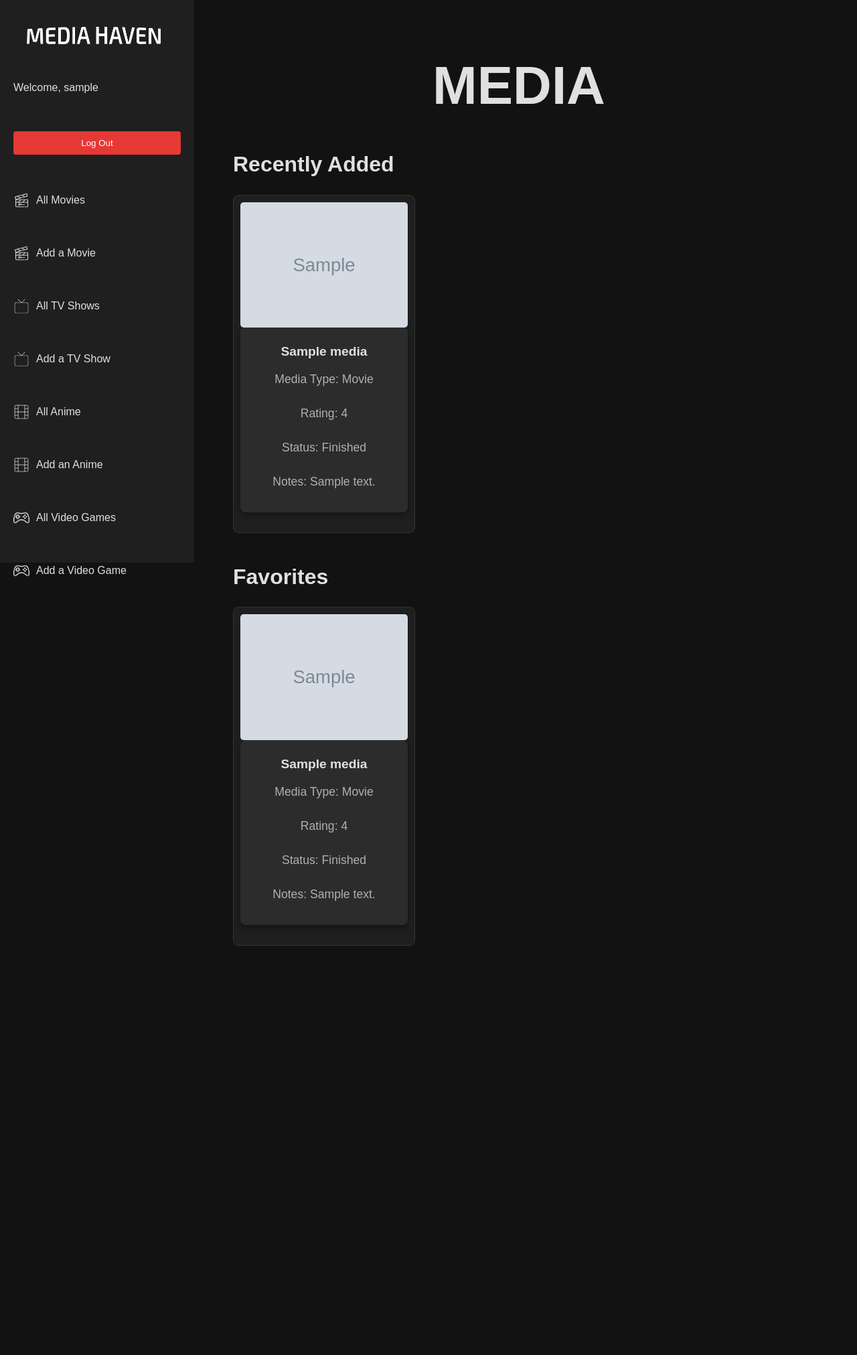
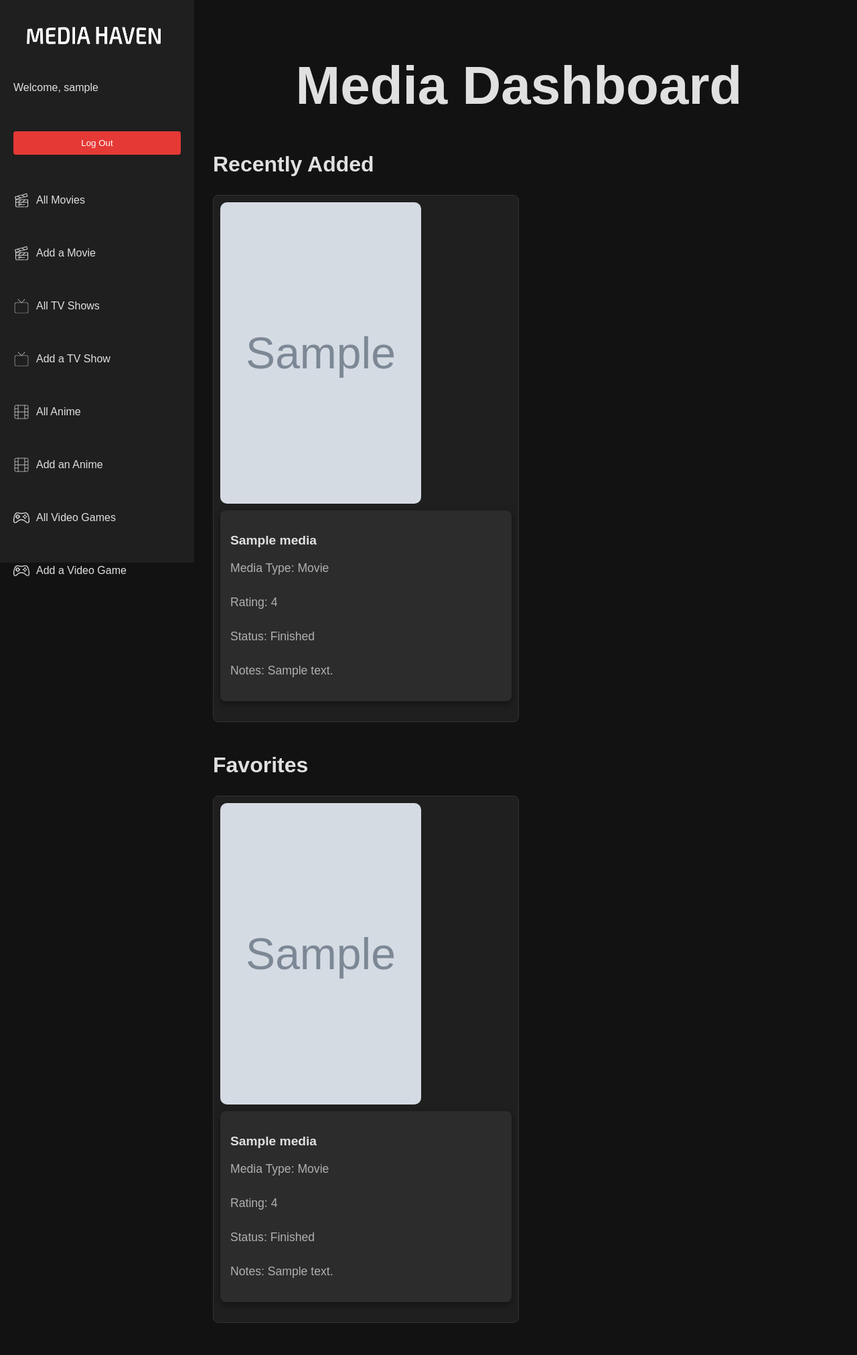
Before and after one commit to Lucas-Sloan/media-haven, a Django app: page /dashboard/ in a window 1280 px wide. Shown: the whole page at 67% size. Before the commit the page ends 1412 px from the top, so only its background shows below. Run offline with Django 5.2, Linux system fonts and the light colour scheme; a user stored in the database is signed in; tables that the repository leaves empty hold one stand-in row (values such as "Sample post"); grey boxes marked "Sample" are stand-in pictures.

Commit message:
Adjusted dashboard CSS, settings, views

```diff
--- a/main_app/static/css/styles.css
+++ b/main_app/static/css/styles.css
@@ -123,40 +123,77 @@ a:hover {
     font-size: 2em;
     margin-left: 50px;
 }
+
 /* Media Cards */
 .media-card {
     background-color: #1f1f1f;
     border: 1px solid #333;
     border-radius: 8px;
+    max-width: 100dvh;
+    max-height: 100dvh;
     padding: 10px;
     margin-bottom: 20px;
     margin-left: 50px;
     text-align: center;
-    max-width: 250px;
+    display: flex;
+    flex-direction: column;
+    justify-content: space-between;
 }
 
-.media-card img {
-    max-width: 250px;
-    width: 100%;
-    height: auto;
+.media-image {
+    max-width: 100dvh;
+    max-height: 100dvh;
     border-radius: 5px;
+    margin-bottom: 10px;
 }
 
-.media-card h3 {
-    font-size: 1.2em;
-    margin: 10px 0;
+.media-info {
+    margin-top: auto; /* Push media info to the bottom */
+    background-color: #2c2c2c;
+    padding: 10px;
+    border-radius: 8px;
+    text-align: left; /* Align text to the left */
+    box-shadow: 0px 4px 10px rgba(0, 0, 0, 0.4); /* Optional shadow */
 }
 
-.media-card p {
+.media-info h3 {
+    margin-bottom: 10px;
+    font-size: 1.2em;
+    color: #e0e0e0;
+}
+
+.media-info p {
     font-size: 0.9em;
     color: #b0b0b0;
+    margin-bottom: 5px;
 }
 
 /* Grid Layout for Media Cards */
 .media-grid {
     display: grid;
-    grid-template-columns: repeat(auto-fit, minmax(250px, 1fr));
+    grid-template-columns: repeat(4, 1fr);
     gap: 20px;
+}
+
+/* Media query to adjust layout for smaller screens */
+@media (max-width: 1280px) {
+    .media-grid {
+        grid-template-columns: repeat(2, 1fr);
+        gap: 0px;
+    }
+}
+
+@media (max-width: 1280px) {
+    .media-card {
+        margin-left: 20px;
+    }
+}
+
+@media (max-width: 1280px) {
+    .dashboard h2 {
+        font-size: 2em;
+        margin-left: 20px;
+    }
 }
 
 /* Tabs */
--- a/main_app/templates/dashboard.html
+++ b/main_app/templates/dashboard.html
@@ -4,15 +4,17 @@
 
 {% block content %}
     <div class="dashboard">
-        <h1>MEDIA</h1>
+        <h1>Media Dashboard</h1>
 
         <!-- Recently Added Section -->
         <div class="section">
             <h2>Recently Added</h2>
             <div class="media-grid">
-                {% for media in recently_added %}
+                {% for media in recently_added|slice:":8" %}
                 <div class="media-card">
-                    <img src="{{ media.image_url }}" alt="{{ media.title }} cover" class="media-image">
+                    <a href="{% url 'view_media' media.id %}">
+                        <img src="{{ media.image_url }}" alt="{{ media.title }} cover" class="media-image">
+                    </a>
                     <div class="media-info">
                         <h3>{{ media.title }}</h3>
                         <p>Media Type:
@@ -24,7 +26,7 @@
                         </p>
                         <p>Rating: {{ media.rating }}</p>
                         <p>Status: {{ media.get_status_display }}</p>
-                        <p>Notes: {{ media.notes|default:"Optional" }}</p>
+                        <p>Notes: {{ media.notes|default:"" }}</p>
                     </div>
                 </div>
                 {% empty %}
@@ -37,9 +39,11 @@
         <div class="section">
             <h2>Favorites</h2>
             <div class="media-grid">
-                {% for media in favorites %}
+                {% for media in favorites|slice:":8" %}
                 <div class="media-card">
-                    <img src="{{ media.image_url }}" alt="{{ media.title }} cover" class="media-image">
+                    <a href="{% url 'view_media' media.id %}">
+                        <img src="{{ media.image_url }}" alt="{{ media.title }} cover" class="media-image">
+                    </a>
                     <div class="media-info">
                         <h3>{{ media.title }}</h3>
                         <p>Media Type:
@@ -51,7 +55,7 @@
                         </p>
                         <p>Rating: {{ media.rating }}</p>
                         <p>Status: {{ media.get_status_display }}</p>
-                        <p>Notes: {{ media.notes|default:"Optional" }}</p>
+                        <p>Notes: {{ media.notes|default:"" }}</p>
                     </div>
                 </div>
                 {% empty %}
--- a/main_app/templates/media/media_form.html
+++ b/main_app/templates/media/media_form.html
@@ -157,8 +157,8 @@
                         if (data.results && data.results.length > 0) {
                             const game = data.results[0];
                             document.getElementById('genre').value = game.genres.map(genre => genre.name).join(', ') || '';
-                            document.getElementById('description').value = game.description_raw || game.description || ''; // Check both fields
-                            document.getElementById('image_url').value = game.background_image || ''; // Ensure this matches the RAWG response
+                            document.getElementById('description').value = game.description_raw || game.description || 'No description available';
+                            document.getElementById('image_url').value = game.background_image || '';
                         } else {
                             console.error('No game found in the response.');
                         }
--- a/main_app/views.py
+++ b/main_app/views.py
@@ -128,7 +128,7 @@ class MediaCreateView(LoginRequiredMixin, CreateView):
     def get_context_data(self, **kwargs):
         context = super().get_context_data(**kwargs)
         context['omdb_api_key'] = settings.OMDB_API_KEY
-        context['giantbomb_api_key'] = settings.GIANTBOMB_API_KEY
+        context['rawg_api_key'] = settings.RAWG_API_KEY
         context['media_type'] = self.kwargs.get('media_type')
         context['media_type_choices'] = MEDIA_TYPE_CHOICES
         if self.kwargs.get('media_type') == 'game':
@@ -210,7 +210,7 @@ class MediaUpdateView(LoginRequiredMixin, UpdateView):
     def get_context_data(self, **kwargs):
         context = super().get_context_data(**kwargs)
         context['omdb_api_key'] = settings.OMDB_API_KEY
-        context['giantbomb_api_key'] = settings.GIANTBOMB_API_KEY  # Add GiantBomb API Key to context
+        context['rawg_api_key'] = settings.RAWG_API_KEY
         context['media_type_choices'] = MEDIA_TYPE_CHOICES
         context['media_type'] = self.object.media_type  # Ensure media_type is passed
         if self.object.media_type == 'game':
--- a/mediahaven/settings.py
+++ b/mediahaven/settings.py
@@ -24,8 +24,7 @@ BASE_DIR = Path(__file__).resolve().parent.parent
 # SECURITY WARNING: keep the secret key used in production secret!
 SECRET_KEY = config('SECRET_KEY')
 OMDB_API_KEY = config('OMDB_API_KEY')
-GIANTBOMB_API_KEY = config('GIANTBOMB_API_KEY')
-GIANTBOMB_API_URL = 'https://www.giantbomb.com/api/search/'
+RAWG_API_KEY = config('RAWG_API_KEY')
 
 # SECURITY WARNING: don't run with debug turned on in production!
 DEBUG = True
```
